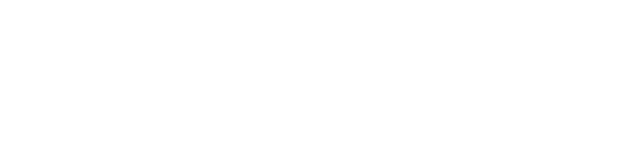
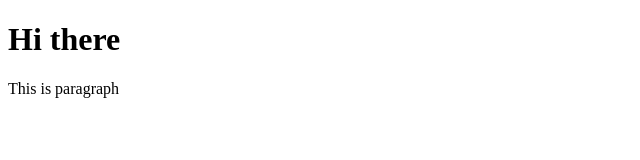
Before and after one commit to timscr/gitProject, a plain HTML site: page index.html in a window 1280 px wide. Shown: the whole page, without its empty margins (0-640 px from the left). Drawn offline with Linux system fonts and the light colour scheme.

Commit message:
Added header and para
We updated stuff in index.html from GitHub

```diff
--- a/index.html
+++ b/index.html
@@ -5,6 +5,7 @@
     <title>title</title>
 </head>
 <body>
-
+    <h1>Hi there</h1>
+    <p>This is paragraph</p>
 </body>
 </html>
```
